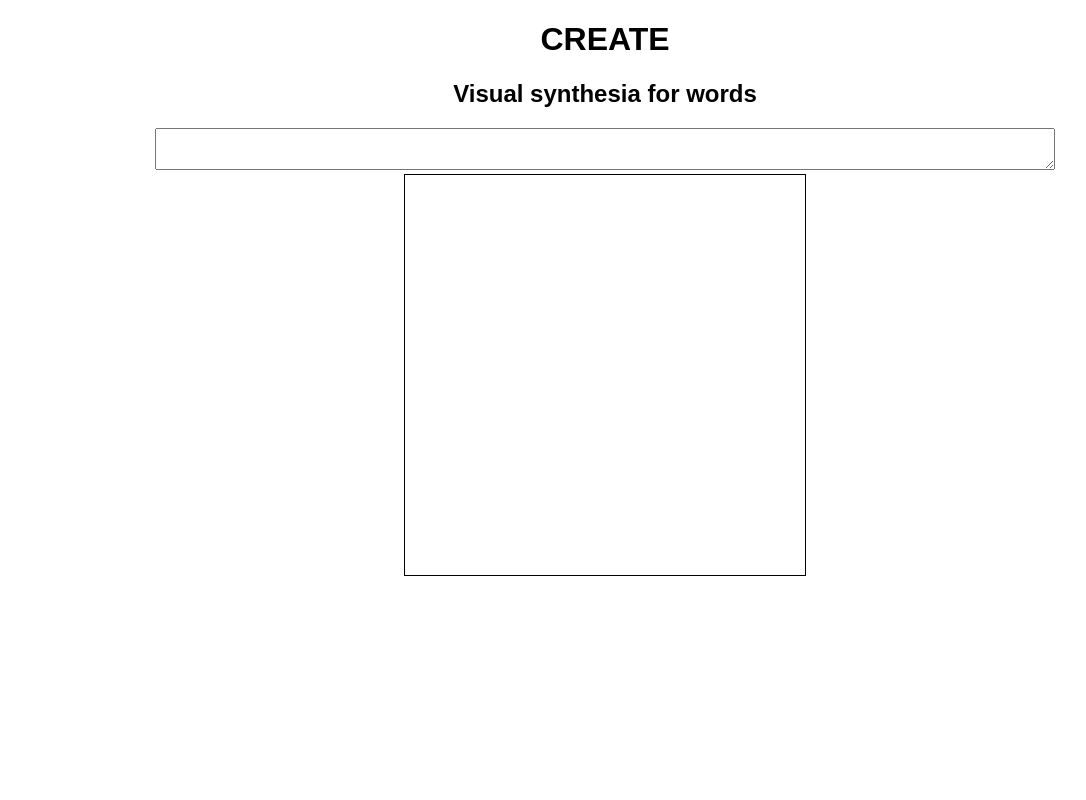
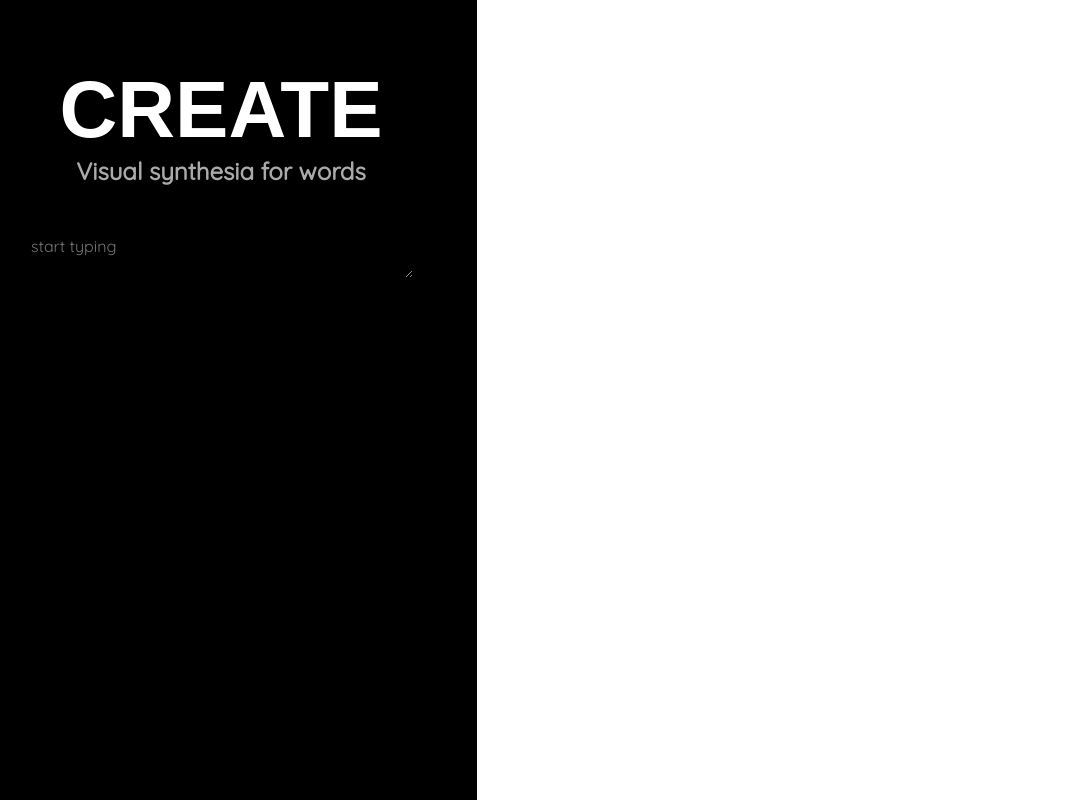
Before and after one commit to ky1007/CREATE, a website built with webpack: page index.html in a window 1280 px wide. Shown: the whole page, without its empty margins (35-1121 px from the left). Built offline with nearby package versions, Linux system fonts and the light colour scheme; a web font is replaced by a local one.

Commit message:
Add layout, color, and typography styling

```diff
--- a/css/style.css
+++ b/css/style.css
@@ -1,28 +1,63 @@
+/* --- RESETS --- */
+body, h1, h2, p textarea {
+  margin: 0;
+  padding: 0;
+}
+
+
+/* --- STYLING BEGINS--- */
 body {
   margin: 0;
   padding: 0;
-  font-family: Arial, sans-serif;
+  font-family: 'Quicksand', sans-serif;
+  color: white;
 }
 
 h1 {
-  font-family: Arial, sans-serif;
+  margin: 0;
+  padding: 0;
+  font-family: 'Federo', sans-serif;
+  font-size: 5rem;
+}
+
+h2 {
+  color: #aaa;
+  font-size: 1.5rem;
 }
 
 textarea {
+  margin-top: 3rem;
   box-sizing: border-box;
   outline: none;
-  font-family: Georgia, 'Times New Roman', Times, serif;
   width: 100%;
+  color: #fff;
+  background: black;
+  font-size: 1rem;
+  font-family: 'Quicksand', sans-serif;
+  border: none;
 }
 
 /* --- LAYOUT --- */
 .main-container {
   margin: 0 auto;
   text-align: center;
-  max-width: 900px;
+  width: 100vw;
+  height: 100vh;
+  display: flex;
+}
+
+.left {
+  flex: 1;
+  background: black;
+  padding: 4rem;
+}
+
+.right {
+  flex: 2;
+  /* background: gray; */
 }
 
 #canvas {
   /* background-color: #eee; */
-  border: 1px solid black;
+  /* border: 1px solid black; */
 }
--- a/index.html
+++ b/index.html
@@ -4,24 +4,28 @@
     <title></title>
     <meta charset="UTF-8">
     <meta name="viewport" content="width=device-width, initial-scale=1">
-    <script src="https://ajax.googleapis.com/ajax/libs/jquery/3.2.1/jquery.min.js"></script>
     <script src="./lib/webpack.js"></script>
+    <link href="https://fonts.googleapis.com/css?family=Federo|Quicksand" rel="stylesheet">
     <link href="css/style.css" rel="stylesheet">
-
   </head>
   <body>
     <main class="main-container">
+      <section class="left">
+        <header>
+          <h1>CREATE</h1>
+          <h2>Visual synthesia for words</h2>
+        </header>
 
-      <header>
-        <h1>CREATE</h1>
-        <h2>Visual synthesia for words</h2>
-      </header>
+        <textarea id="words"
+                  autofocus
+                  placeholder="start typing"></textarea>
 
-      <textarea id="words"></textarea>
+      </section>
 
-      <svg width="400" height="400" id="canvas">
-      </svg>
-
+      <section class="right">
+        <svg width="400" height="400" id="canvas">
+        </svg>
+      </section>
     </main>
   </body>
 </html>
--- a/lib/shapes.js
+++ b/lib/shapes.js
@@ -42,11 +42,12 @@ export class Square {
 }
 
 export class Triangle {
-  constructor(x, y, width, color) {
+  constructor(x, y, width, color, opacity) {
     this.x = x;
     this.y = y;
     this.width = width;
     this.color = color;
+    this.opacity = opacity;
     this.animation = "";
   }
 
```
Also changed, not shown: lib/webpack.js, 1 other file.
